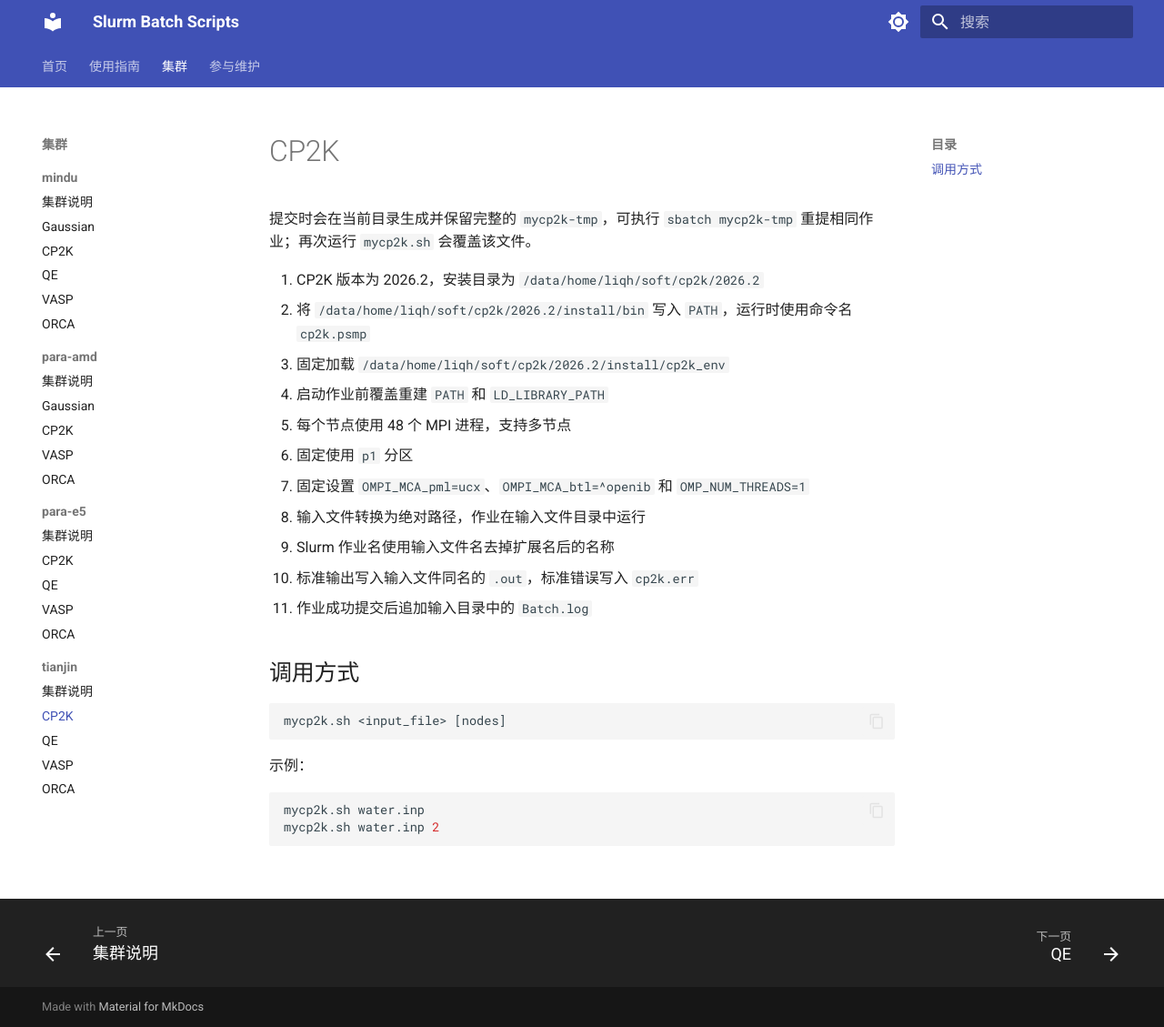
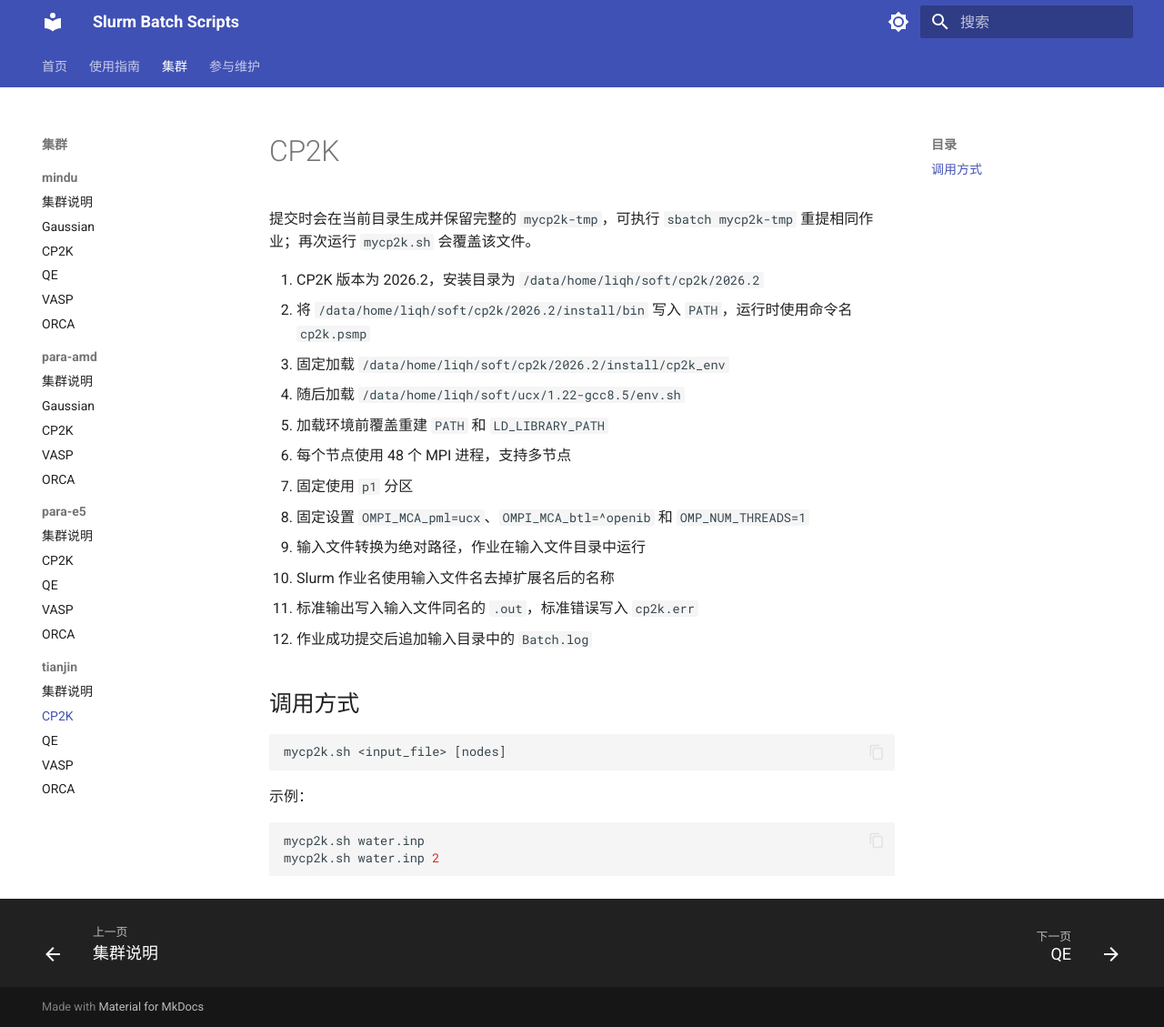
Before and after one commit to wxia529/slurm-batch-scripts, an MkDocs documentation site: the page built from docs/clusters/tianjin/cp2k.md, in a window 1280 px wide and 1129 px high. Shown: the whole window at 91% size. Built offline with MkDocs 1.6.1 and Material for MkDocs 9.7.7, drawn with Linux system fonts in a browser that asks for light colours.

Commit message:
fix: load UCX environment for tianjin CP2K

```diff
--- a/docs/clusters/tianjin/cp2k.md
+++ b/docs/clusters/tianjin/cp2k.md
@@ -5,14 +5,15 @@
 1. CP2K 版本为 2026.2，安装目录为 `/data/home/liqh/soft/cp2k/2026.2`
 2. 将 `/data/home/liqh/soft/cp2k/2026.2/install/bin` 写入 `PATH`，运行时使用命令名 `cp2k.psmp`
 3. 固定加载 `/data/home/liqh/soft/cp2k/2026.2/install/cp2k_env`
-4. 启动作业前覆盖重建 `PATH` 和 `LD_LIBRARY_PATH`
-5. 每个节点使用 48 个 MPI 进程，支持多节点
-6. 固定使用 `p1` 分区
-7. 固定设置 `OMPI_MCA_pml=ucx`、`OMPI_MCA_btl=^openib` 和 `OMP_NUM_THREADS=1`
-8. 输入文件转换为绝对路径，作业在输入文件目录中运行
-9. Slurm 作业名使用输入文件名去掉扩展名后的名称
-10. 标准输出写入输入文件同名的 `.out`，标准错误写入 `cp2k.err`
-11. 作业成功提交后追加输入目录中的 `Batch.log`
+4. 随后加载 `/data/home/liqh/soft/ucx/1.22-gcc8.5/env.sh`
+5. 加载环境前覆盖重建 `PATH` 和 `LD_LIBRARY_PATH`
+6. 每个节点使用 48 个 MPI 进程，支持多节点
+7. 固定使用 `p1` 分区
+8. 固定设置 `OMPI_MCA_pml=ucx`、`OMPI_MCA_btl=^openib` 和 `OMP_NUM_THREADS=1`
+9. 输入文件转换为绝对路径，作业在输入文件目录中运行
+10. Slurm 作业名使用输入文件名去掉扩展名后的名称
+11. 标准输出写入输入文件同名的 `.out`，标准错误写入 `cp2k.err`
+12. 作业成功提交后追加输入目录中的 `Batch.log`
 
 ## 调用方式
 
```
Also changed, not shown: 1 other file.
